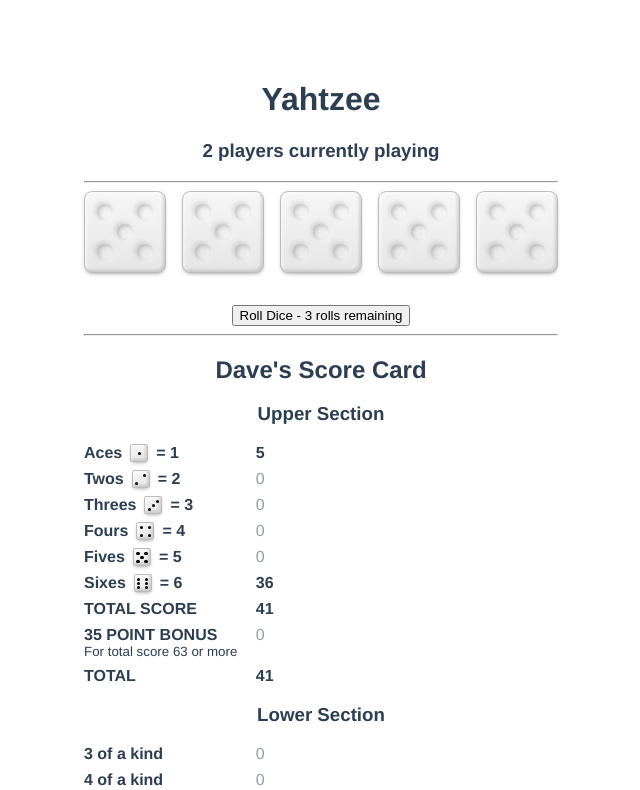
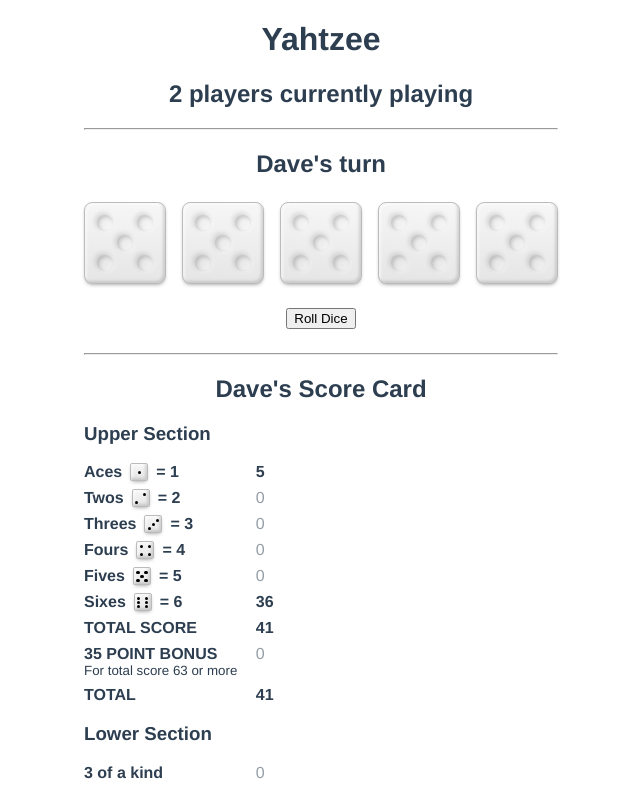
Before and after one commit to thebigdavec/yahtzee-vue, a Vue app: page / in a window 1280 px wide. Shown: the top 790 px of the page, without its empty margins (319-959 px from the left). Built offline with nearby package versions, Linux system fonts and the light colour scheme.

Commit message:
Scorecard Changes
Mostly the layout

```diff
--- a/src/App.vue
+++ b/src/App.vue
@@ -1,12 +1,13 @@
 <template>
-  <h1>Yahtzee</h1>
-  <h3>{{ numberOfPlayers }} players currently playing</h3>
+  <h1 class="center">Yahtzee</h1>
+  <h2 class="center">{{ numberOfPlayers }} players currently playing</h2>
   <hr />
+  <h2 class="center">{{ currentUserNamePossessive }} turn</h2>
   <Dice :dice="dice" @toggleHoldDie="toggleHoldDie" />
-  <button @click="rollDice">
-    {{ rolls ? 'Roll Dice' : 'Next Player'
-    }}{{ rolls ? ` - ${rolls} rolls remaining` : '' }}
-  </button>
+  <div class="btn center">
+    <button v-if="rolls" @click="rollDice">Roll Dice</button>
+    <div class="center" v-else>Choose your score slot.</div>
+  </div>
   <hr />
   <ScoreCard />
 </template>
@@ -54,6 +55,9 @@
 const numberOfPlayers = computed(() => {
   return store.getters.numberOfPlayers
 })
+const currentUserNamePossessive = computed(() => {
+  return store.getters.currentUserNamePossessive
+})
 onMounted(() => {
   initialiseDice()
 })
@@ -74,9 +78,7 @@
   font-family: Avenir, Helvetica, Arial, sans-serif;
   -webkit-font-smoothing: antialiased;
   -moz-osx-font-smoothing: grayscale;
-  text-align: center;
   color: #2c3e50;
-  margin-top: 60px;
 }
 .dice {
   display: grid;
@@ -84,7 +86,7 @@
   gap: 1rem;
   justify-content: center;
   align-items: center;
-  margin-block-end: 2rem;
+  margin-block: 1.5rem;
 }
 .die {
   cursor: pointer;
@@ -107,6 +109,7 @@
   display: inline-grid;
   width: 1rem;
   height: 1rem;
+  cursor: default;
 }
 .spot {
   background-color: transparent;
@@ -158,4 +161,16 @@
   opacity: 1;
   font-weight: 700;
 }
+.score-name:not(.isUsed):hover {
+  background: red;
+}
+.center {
+  text-align: center;
+}
+button {
+  margin-left: auto;
+}
+.btn {
+  margin-block: 1.5rem;
+}
 </style>
--- a/src/components/Dice.vue
+++ b/src/components/Dice.vue
@@ -21,5 +21,3 @@
   emit('toggleHoldDie', index)
 }
 </script>
-
-<style></style>
--- a/src/components/Die.vue
+++ b/src/components/Die.vue
@@ -68,5 +68,3 @@
 })
 const emit = defineEmits(['toggleHoldDie'])
 </script>
-
-<style></style>
--- a/src/components/ScoreCard.vue
+++ b/src/components/ScoreCard.vue
@@ -1,5 +1,5 @@
 <template>
-  <h2>{{ userNamePossessive }} Score Card</h2>
+  <h2 class="center">{{ userNamePossessive }} Score Card</h2>
   <h3>Upper Section</h3>
   <div class="score-section">
     <div class="score-row">
```
